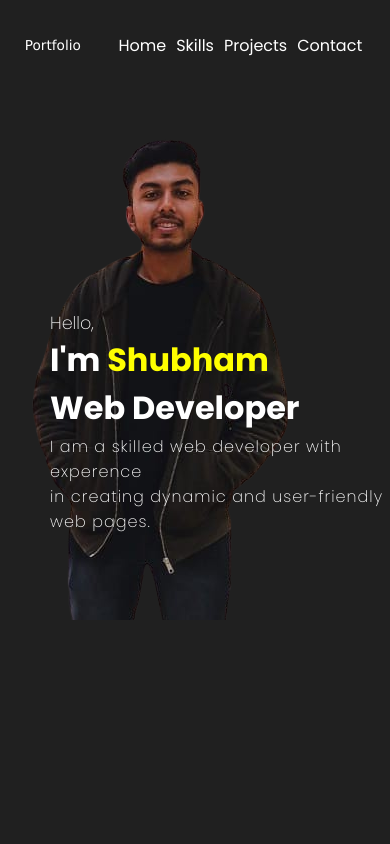
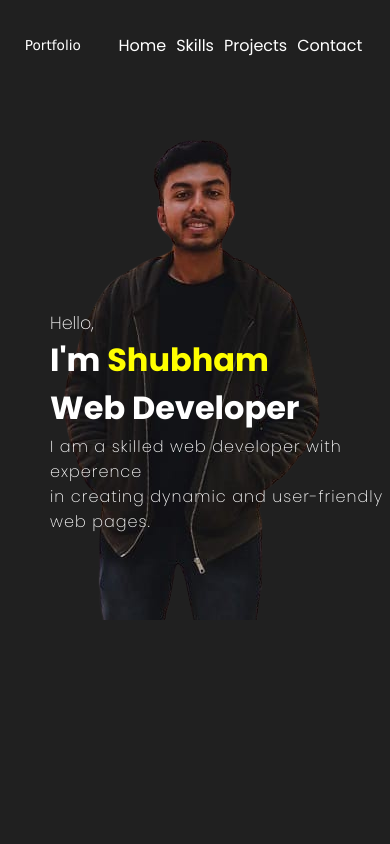
Before and after one commit to shubham1159/My_Portfolio, a React (Create React App) app: page / in a window 390 px wide. Shown: the top 844 px of the page. Built offline with nearby package versions, Linux system fonts and the light colour scheme; a web font is replaced by a local one.

Commit message:
img changed

```diff
--- a/src/components/NavBar/Intro/intro.css
+++ b/src/components/NavBar/Intro/intro.css
@@ -40,7 +40,7 @@
 @media screen and (max-width:650px){
 
     #intro img{
-        right: -10vw;
+        right: -18vw;
     }
     .leftPart{
         right: -15vw;
```
